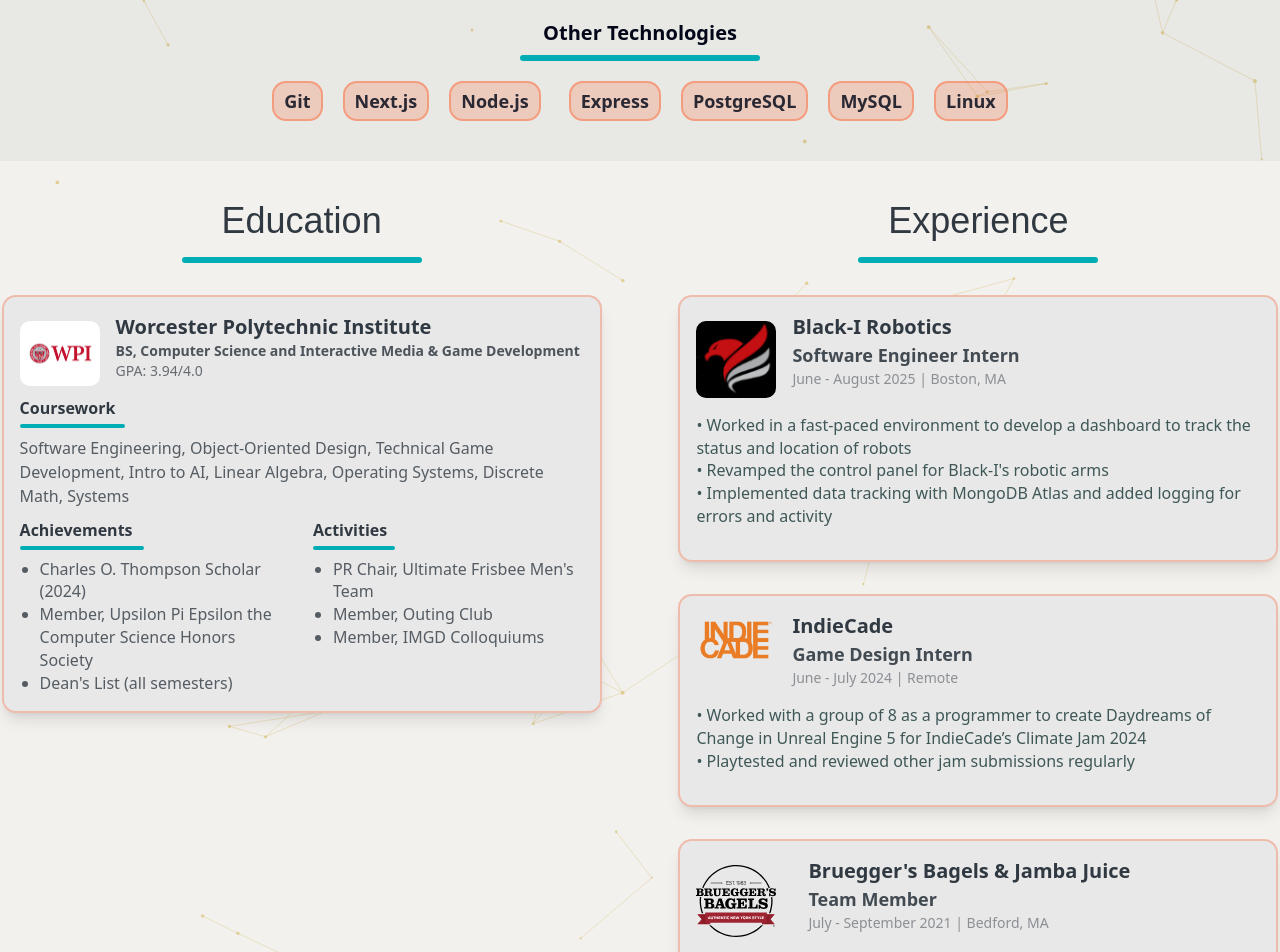
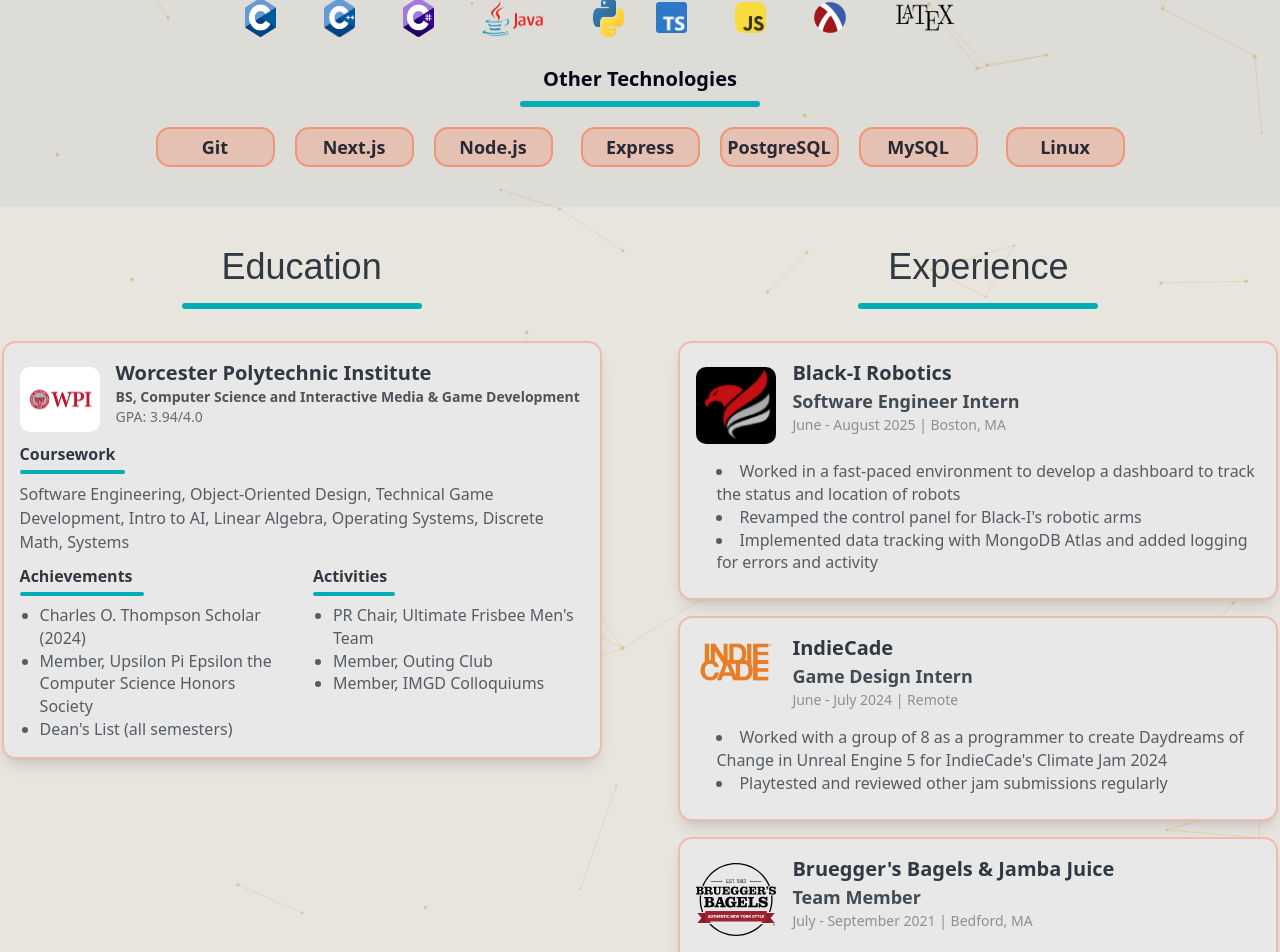
Before and after one commit to Boommook/my-website, a Next.js app: page /about in a window 1280 px wide. Shown: the part 860-1812 px from the top of the page. Built offline with nearby package versions, Linux system fonts and the light colour scheme.

Commit message:
still haven't fixed bottom margin, but made site better for mobile

```diff
--- a/src/app/about/page.tsx
+++ b/src/app/about/page.tsx
@@ -1,14 +1,16 @@
 "use client"
 import { TechLabel } from "@/components/TechnologyLabel";
-import { FC } from "react"
+import { FC, useLayoutEffect, useRef, useState } from "react"
 import Image from 'next/image';
 import WPIEducationCard from "@/components/WPIEducationCard";
+import { ExperienceCard } from "@/components/ExperienceCard";
+import { OtherTechLabels } from "@/components/OtherTechLabels";
 
 const Route: FC = () => {
     return(
         <div>
             <div className="flex justify-center items-center flex-col md:flex-row mx-10 md:mx-30 gap-2 md:gap-8">
-                <img src="/images/cole.png" alt="Cole Image" className="my-6 md:my-10 w-75 rounded-2xl border-4 border-cyan"/>
+                <img src="/images/cole_portrait.jpg" alt="Cole Image" className="my-6 md:my-10 w-75 rounded-2xl border-4 border-cyan"/>
                 <p className="mb-4 md:mb-0">Hello! I am Nicholas "Cole" Bennett!<br/><br/>
 
                 I am a student at Worcester Polytechnic Insitute studying Computer Science and Interactive Media and Game Design. My dream is to work in the game development industry utilizing both of my majors.
@@ -50,19 +52,7 @@ const Route: FC = () => {
                 </div>
                 <h2 className="text-xl font-semibold mt-3 mb-2">Other Technologies</h2>
                 <hr className="border-cyan border-3 mb-5 w-60 rounded-2xl mx-auto"/>
-                <div className="flex justify-center items-center gap-4">
-                    <div className="flex flex-col md:flex-row gap-2 justify-center items-center md:items-end md:justify-end">
-                    <TechLabel title="Git" link="https://en.wikipedia.org/wiki/Git"/>
-                    <TechLabel title="Next.js" link="https://nextjs.org/"/>
-                    <TechLabel title="Node.js" link="https://nodejs.org/en/"/>
-                    </div>
-                    <div className="flex flex-col md:flex-row gap-2 justify-center items-center md:items-start">
-                    <TechLabel title="Express" link="https://expressjs.com/"/>
-                    <TechLabel title="PostgreSQL" link="https://www.postgresql.org/"/>
-                    <TechLabel title="MySQL" link="https://www.mysql.com/"/>
-                    <TechLabel title="Linux" link="https://www.linux.org/"/>
-                    </div>
-                </div>
+                <OtherTechLabels />
             </div>
             <div className="flex justify-center flex-col md:flex-row py-4 gap-[6%] mb-8">
                 <div className="flex flex-col justify-start items-center">
@@ -73,51 +63,34 @@ const Route: FC = () => {
                 <div className="flex flex-col justify-start items-center">
                     <h1 className="mt-6 mb-4 text-gray">Experience</h1>
                     <hr className="border-cyan border-3 mb-8 w-60 rounded-2xl mx-auto"/>
-                    <div className="shadow-lg w-[85%] md:w-150 h-fit border-2 rounded-xl border-tangerine/30 p-4 bg-lightgray">
-                        <div className="flex items-start">
-                            <img src="/images/blacki.png" alt="Black-I Logo" className="w-20 mt-2 mb-4 mr-4 rounded-lg hover:cursor-pointer" onClick={() => window.open("https://www.blackirobotics.com/", "_blank")}/>
-                            <div>
-                                <h2 className="text-md md:text-xl font-semibold text-gray">Black-I Robotics</h2>
-                                <h3 className="text-sm md:text-lg font-semibold text-gray/90">Software Engineer Intern</h3>
-                                <h4 className="text-gray/50 text-sm mb-4">June - August 2025 | Boston, MA</h4>
-                            </div>
-                        </div>
-
-                            <p className="mb-4 text-sm md:text-[16px]">
-                                • Worked in a fast-paced environment to develop a dashboard to track the status and location of robots<br/>
-                                • Revamped the control panel for Black-I's robotic arms<br/>
-                                • Implemented data tracking with MongoDB Atlas and added logging for errors and activity
-                            </p>
-                    </div>
-                    <div className="shadow-lg w-[85%] md:w-150 h-fit border-2 rounded-xl border-tangerine/30 p-4 bg-lightgray mt-8">
-                        <div className="flex items-start">
-                            <img src="/images/indiecadelogo.png" alt="IndieCade Logo" className="w-20 mt-2 mb-4 mr-4 rounded-lg hover:cursor-pointer" onClick={() => window.open("https://www.indiecade.com/", "_blank")}/>
-                            <div>
-                                <h2 className="text-md md:text-xl font-semibold text-gray">IndieCade</h2>
-                                <h3 className="text-sm md:text-lg font-semibold text-gray/90">Game Design Intern</h3>
-                                <h4 className="text-gray/50 text-sm mb-4">June - July 2024 | Remote</h4>
-                            </div>
-                        </div>
-
-                            <p className="mb-4 text-sm md:text-[16px]">
-                                • Worked with a group of 8 as a programmer to create Daydreams of Change in Unreal Engine 5
-                                for IndieCade’s Climate Jam 2024<br/>
-                                • Playtested and reviewed other jam submissions regularly
-                            </p>
-                    </div>
-                    <div className="shadow-lg w-[85%] md:w-150 h-fit border-2 rounded-xl border-tangerine/30 bg-lightgray p-4 mt-8">
-                        <div className="flex items-start">
-                            <div><img src="/images/brueggerslogo.svg" alt="Bruegger's Logo" className="w-20 mt-2 mb-4 mr-8 rounded-lg hover:cursor-pointer" onClick={() => window.open("https://www.brueggers.com/", "_blank")}/></div>
-                            <div>
-                                <h2 className="text-md md:text-xl font-semibold text-gray">Bruegger's Bagels & Jamba Juice</h2>
-                                <h3 className="text-sm md:text-lg font-semibold text-gray/90">Team Member</h3>
-                                <h4 className="text-gray/50 text-sm mb-4">July - September 2021 | Bedford, MA</h4>
-                            </div>
-                        </div>
-                        <p className="mb-4 text-sm md:text-[16px]">
-                            • Worked on the line with my coworkers to create smoothies and bagel sandwiches<br/>
-                            • Resolved and handled customer interactions, inquiries, and issues<br/>
-                        </p>
+                    <div className="flex flex-col justify-center items-center gap-4">
+                    <ExperienceCard
+                        company="Black-I Robotics"
+                        position="Software Engineer Intern"
+                        location="Boston, MA"
+                        duration="June - August 2025"
+                        responsibilities={["Worked in a fast-paced environment to develop a dashboard to track the status and location of robots", "Revamped the control panel for Black-I's robotic arms", "Implemented data tracking with MongoDB Atlas and added logging for errors and activity"]}
+                        image="/images/blacki.png"
+                        link="https://www.blackirobotics.com/"
+                    />
+                    <ExperienceCard
+                        company="IndieCade"
+                        position="Game Design Intern"
+                        location="Remote"
+                        duration="June - July 2024"
+                        responsibilities={["Worked with a group of 8 as a programmer to create Daydreams of Change in Unreal Engine 5 for IndieCade's Climate Jam 2024", "Playtested and reviewed other jam submissions regularly"]}
+                        image="/images/indiecadelogo.png"
+                        link="https://www.indiecade.com/"
+                    />
+                    <ExperienceCard
+                        company="Bruegger's Bagels & Jamba Juice"
+                        position="Team Member"
+                        location="Bedford, MA"
+                        duration="July - September 2021"
+                        responsibilities={["Worked on the line with my coworkers to create smoothies and bagel sandwiches", "Resolved and handled customer interactions, inquiries, and issues"]}
+                        image="/images/brueggerslogo.svg"
+                        link="https://www.brueggers.com/"
+                    />
                     </div>
                 </div>
             </div>
--- a/src/app/globals.css
+++ b/src/app/globals.css
@@ -152,8 +152,11 @@
   * {
     @apply border-border outline-ring/50;
   }
+  html {
+    @apply bg-[#ada38b]/15 m-0 p-0;
+  }
   body {
-    @apply bg-[#ada38b]/15 text-foreground;
+    @apply bg-[#ada38b]/15 text-foreground m-0 p-0;
   }
 
   h1 {
--- a/src/app/layout.tsx
+++ b/src/app/layout.tsx
@@ -29,11 +29,11 @@ export default function RootLayout({
 
   return (
 
-    <html lang="en" className="flex flex-col h-screen">
+    <html lang="en" >
       <body
-        className={`${geistSans.variable} ${geistMono.variable} antialiased flex flex-col min-h-screen`}
+        className={`${geistSans.variable} ${geistMono.variable} antialiased flex flex-col mb-0 pb-0 h-fit`}
       >
-        <ParticleBG
+        <div > <ParticleBG
             density={22000}
             color="#dcc681"
             linkDist={110}
@@ -43,7 +43,8 @@ export default function RootLayout({
           />
           <RouteProvider>
             <ClientLayout>{children}</ClientLayout>
-        </RouteProvider>
+          </RouteProvider></div>
+
       </body>
     </html>
   );
--- a/src/app/page.tsx
+++ b/src/app/page.tsx
@@ -24,7 +24,7 @@ const Route: FC = () => {
           </div>
         </div>
         <Link href={"/projects"} className=" mt-4 text-silver animate-pulse-scale bg-cyan text-3xl p-3 px-4 rounded-3xl
-         hover:bg-cyan/60 hover:text-tangerine hover:scale-105 shadow-md shadow-black/50 font-ubuntu transition-colors">View More Projects</Link>
+         hover:bg-cyan/90 hover:text-tangerine hover:scale-105 shadow-md shadow-black/50 font-ubuntu transition-colors">View More Projects</Link>
       </div>
     </div>
   );
--- a/src/components/AnimatedLayout.tsx
+++ b/src/components/AnimatedLayout.tsx
@@ -36,7 +36,7 @@
         console.log("direction:", direction);
 
         return (
-            <>
+            < >
                 <NavBar/>
                 <AnimatePresence mode="wait">
                     <motion.main
--- /dev/null
+++ b/src/components/ExperienceCard.tsx
@@ -0,0 +1,29 @@
+type ExperienceCardProps = {
+    company: string;
+    position: string;
+    location: string;
+    image: string;
+    link: string;
+    duration: string;
+    responsibilities: string[];
+}
+
+export const ExperienceCard = ({ company, position, location, responsibilities, image, link, duration }: ExperienceCardProps) => {
+    return (
+        <div className="shadow-lg w-[85%] md:w-150 h-fit border-2 rounded-xl border-tangerine/30 p-4 bg-lightgray">
+            <div className="flex items-start">
+                <img src={image} alt={company} className="w-20 mt-2 mb-4 mr-4 rounded-lg hover:cursor-pointer" onClick={() => window.open(link, "_blank")}/>
+                <div>
+                    <h2 className="text-md md:text-xl font-semibold text-gray">{company}</h2>
+                    <h3 className="text-sm md:text-lg font-semibold text-gray/90">{position}</h3>
+                    <h4 className="text-gray/50 text-sm mb-4">{duration} | {location}</h4>
+                </div>
+            </div>
+                <p className="mb-2 text-sm md:text-[16px] list-disc pl-5 text-gray/80">
+                    {responsibilities.map((responsibility) => (
+                        <li key={responsibility}>{responsibility}</li>
+                    ))}
+                </p>
+        </div>
+    )
+}
--- /dev/null
+++ b/src/components/OtherTechLabels.tsx
@@ -0,0 +1,60 @@
+import { useLayoutEffect, useRef, useState } from "react";
+import { TechLabel } from "./TechnologyLabel";
+
+const OTHER_TECH_LABELS = [
+    { title: "Git", link: "https://en.wikipedia.org/wiki/Git" },
+    { title: "Next.js", link: "https://nextjs.org/" },
+    { title: "Node.js", link: "https://nodejs.org/en/" },
+    { title: "Express", link: "https://expressjs.com/" },
+    { title: "PostgreSQL", link: "https://www.postgresql.org/" },
+    { title: "MySQL", link: "https://www.mysql.com/" },
+    { title: "Linux", link: "https://www.linux.org/" },
+] as const;
+
+export const OtherTechLabels = () => {
+    const measureRef = useRef<HTMLDivElement>(null);
+    const [maxWidth, setMaxWidth] = useState<number | null>(null);
+
+    useLayoutEffect(() => {
+        const el = measureRef.current;
+        if (!el) return;
+        const labels = el.querySelectorAll<HTMLElement>("[data-tech-label]");
+        let max = 0;
+        labels.forEach((node) => {
+            max = Math.max(max, node.offsetWidth);
+        });
+        setMaxWidth(max);
+    }, []);
+
+    const width = maxWidth ?? undefined;
+
+    return (
+        <>
+            {/* Hidden row used only to measure the widest label */}
+            <div
+                ref={measureRef}
+                className="absolute opacity-0 pointer-events-none inline-flex flex-wrap"
+                aria-hidden
+            >
+                {OTHER_TECH_LABELS.map(({ title, link }) => (
+                    <TechLabel key={title} title={title} link={link} />
+                ))}
+            </div>
+            <div className="flex justify-center items-center gap-4 flex-col md:flex-row">
+                <div className="flex flex-row gap-4">
+                    <div className="flex flex-col md:flex-row gap-2 justify-center items-center md:items-end md:justify-end">
+                        <TechLabel title="Git" link="https://en.wikipedia.org/wiki/Git" width={width} />
+                        <TechLabel title="Next.js" link="https://nextjs.org/" width={width} />
+                        <TechLabel title="Node.js" link="https://nodejs.org/en/" width={width} />
+                    </div>
+                    <div className="flex flex-col md:flex-row gap-2 justify-center items-center md:items-start">
+                        <TechLabel title="Express" link="https://expressjs.com/" width={width} />
+                        <TechLabel title="PostgreSQL" link="https://www.postgresql.org/" width={width} />
+                        <TechLabel title="MySQL" link="https://www.mysql.com/" width={width} />
+                    </div>
+                </div>
+                <TechLabel title="Linux" link="https://www.linux.org/" width={width} />
+            </div>
+        </>
+    );
+}
--- a/src/components/ParticleBG.tsx
+++ b/src/components/ParticleBG.tsx
@@ -22,7 +22,7 @@ export default function ParticleBG({
   linkDist = 110,
   mouseDist = 150,
   speed = 0.25,
-  alpha = 0.2,
+  alpha = 0.3,
 }: Props) {
   // reference to the canvas element to draw on
   const ref = useRef<HTMLCanvasElement>(null);
--- a/src/components/TechnologyLabel.tsx
+++ b/src/components/TechnologyLabel.tsx
@@ -3,12 +3,17 @@ import clsx from "clsx";
 type LabelProps = {
     title: string;
     link?: string;
+    /** when set, the label uses this width so all labels in a group can match the widest */
+    width?: number;
   };
 
-export const TechLabel = ({ title, link }: LabelProps) => {
+export const TechLabel = ({ title, link, width }: LabelProps) => {
     return (
-        <div className={clsx("rounded-xl hover:cursor-pointer text-center w-fit px-2.5 py-1 text-xs md:text-lg font-semibold mb-2 mx-1 md:mx-1.5 border-2 border-tangerine/40 bg-tangerine/20 text-gray")}
-        onClick={() => window.open(link, "_blank")}>
+        <div
+            data-tech-label
+            className={clsx("rounded-xl hover:cursor-pointer text-center px-1.5 py-1 text-xs md:text-lg font-semibold mb-2 mx-1 md:mx-1.5 border-2 border-tangerine/40 bg-tangerine/20 text-gray", width == null ? "w-fit" : "flex justify-center items-center")}
+            style={width != null ? { width: `${width}px`, minWidth: `${width}px` } : undefined}
+            onClick={() => link && window.open(link, "_blank")}>
             <h3>{title}</h3>
         </div>
     )
```
Also changed, not shown: public/images/cole_portrait.jpg (added). Lines whose indentation alone changed are shown as unchanged.
